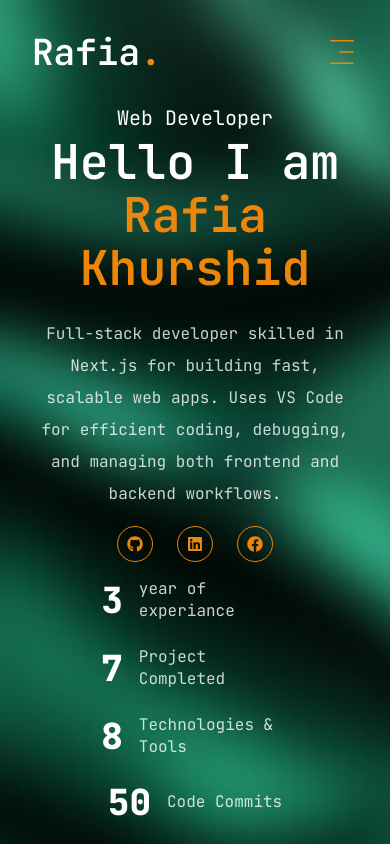
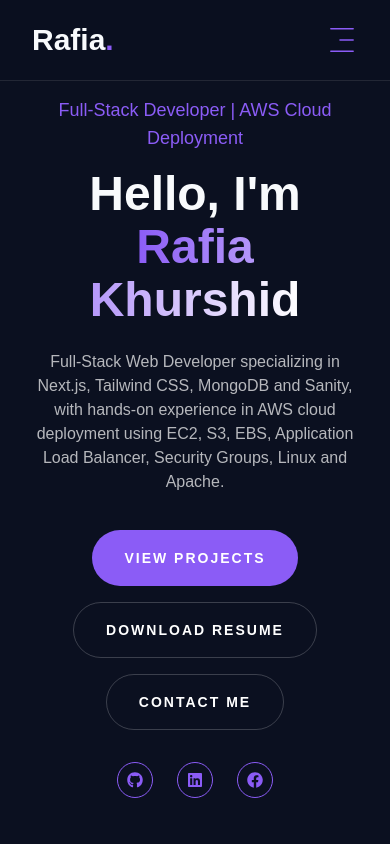
Before and after one commit to RafiaSuleman/PortfolioLatest, a Next.js app: page / in a window 390 px wide. Shown: the top 844 px of the page. Built offline with nearby package versions, Linux system fonts and the light colour scheme.

Commit message:
Portfolio layout change

```diff
--- a/src/app/globals.css
+++ b/src/app/globals.css
@@ -2,83 +2,76 @@
 @tailwind components;
 @tailwind utilities;
 
-@layer base {
-  :root {
-    --background: 0 0% 0%;
-    --foreground: 0 0% 100%;
-    --card: 0 0% 100%;
-    --card-foreground: 222.2 84% 4.9%;
-    --popover: 0 0% 100%;
-    --popover-foreground: 222.2 84% 4.9%;
-    --primary: 222.2 47.4% 11.2%;
-    --primary-foreground: 210 40% 98%;
-    --secondary: 210 40% 96.1%;
-    --secondary-foreground: 222.2 47.4% 11.2%;
-    --muted: 210 40% 96.1%;
-    --muted-foreground: 215.4 16.3% 46.9%;
-    --accent: 210 40% 96.1%;
-    --accent-foreground: 222.2 47.4% 11.2%;
-    --destructive: 0 84.2% 60.2%;
-    --destructive-foreground: 210 40% 98%;
-    --border: 214.3 31.8% 91.4%;
-    --input: 214.3 31.8% 91.4%;
-    --ring: 222.2 84% 4.9%;
-    --radius: 0.5rem;
-    --chart-1: 12 76% 61%;
-    --chart-2: 173 58% 39%;
-    --chart-3: 197 37% 24%;
-    --chart-4: 43 74% 66%;
-    --chart-5: 27 87% 67%;
-  }
+html {
+  scroll-behavior: smooth;
+  scroll-padding-top: 100px;
+}
 
-  .dark {
-    --background: 222.2 84% 4.9%;
-    --foreground: 210 40% 98%;
-    --card: 222.2 84% 4.9%;
-    --card-foreground: 210 40% 98%;
-    --popover: 222.2 84% 4.9%;
-    --popover-foreground: 210 40% 98%;
-    --primary: 210 40% 98%;
-    --primary-foreground: 222.2 47.4% 11.2%;
-    --secondary: 217.2 32.6% 17.5%;
-    --secondary-foreground: 210 40% 98%;
-    --muted: 217.2 32.6% 17.5%;
-    --muted-foreground: 215 20.2% 65.1%;
-    --accent: 217.2 32.6% 17.5%;
-    --accent-foreground: 210 40% 98%;
-    --destructive: 0 62.8% 30.6%;
-    --destructive-foreground: 210 40% 98%;
-    --border: 217.2 32.6% 17.5%;
-    --input: 217.2 32.6% 17.5%;
-    --ring: 212.7 26.8% 83.9%;
-    --chart-1: 220 70% 50%;
-    --chart-2: 160 60% 45%;
-    --chart-3: 30 80% 55%;
-    --chart-4: 280 65% 60%;
-    --chart-5: 340 75% 55%;
-  }
-
+body {
+  margin: 0;
+  padding: 0;
+  background: #0b1020;
+  color: #f8fafc;
+  font-family: Arial, Helvetica, sans-serif;
 }
 
 @layer base {
   * {
     @apply border-border;
   }
-  body {
-    @apply font-primary text-white leading-loose;
+
+  .h1 {
+    @apply text-[48px] xl:text-[80px] leading-[1.1] font-semibold;
   }
-  .h1 {
-    @apply text-[48px] xl:text-[80px] leading-[1.1] font-semibold
+
+  .h2 {
+    @apply text-[36px] xl:text-[48px] leading-[1.1] font-semibold;
   }
-  .h2 {
-    @apply text-[36px] xl:text-[48px] leading-[1.1] font-semibold
-  }.h3 {
-    @apply text-[20px] xl:text-[24px] leading-[1.1] font-semibold
+
+  .h3 {
+    @apply text-[20px] xl:text-[24px] leading-[1.1] font-semibold;
   }
+
+  .text-color {
+    color: #8b5cf6;
+  }
+
+  .bg-color {
+    background-color: #8b5cf6;
+  }
+
+  .border-color {
+    border-color: #8b5cf6;
+  }
+
   .text-outline-hover {
-    -webkit-text-stroke: 1px #F7AB4E
+    -webkit-text-stroke: 1px #8b5cf6;
   }
+
   .text-outline {
-    -webkit-text-stroke: 1px #ffffff
+    -webkit-text-stroke: 1px #ffffff;
   }
 }
+
+@layer components {
+  .section {
+    @apply min-h-screen w-full flex items-center py-20;
+  }
+
+  .section-title {
+    @apply text-4xl md:text-5xl font-bold mb-6;
+  }
+
+  .gradient-text {
+    background: linear-gradient(90deg, #8b5cf6, #ffffff);
+    -webkit-background-clip: text;
+    background-clip: text;
+    color: transparent;
+  }
+
+  .glass-card {
+    background: rgba(21, 29, 50, 0.85);
+    border: 1px solid rgba(139, 92, 246, 0.2);
+    backdrop-filter: blur(12px);
+  }
+}
--- a/src/app/layout.tsx
+++ b/src/app/layout.tsx
@@ -14,8 +14,8 @@ const JetBrainsMono = JetBrains_Mono({
   variable: "--font-JetBrainsMono",
 });
 export const metadata: Metadata = {
-  title: "Portfolio",
-  description: "Generated by create next app",
+  title: "Rafia Portfolio",
+  description: "Full-Stack Web Developer | Next.js | AWS cloud deployment",
 };
 export default function RootLayout({
   children,
@@ -25,10 +25,7 @@ export default function RootLayout({
   return (
     <html lang="en">
       <body className={JetBrainsMono.variable} >
-        <main className={cn(
-            " bg-[url('/Images/blur.png')] bg-cover ",
-
-          )} >
+        <main>
         <Header/>
          <StairTransition/>
         <PageTransition> {children}</PageTransition>
--- a/src/app/page.tsx
+++ b/src/app/page.tsx
@@ -1,32 +1,135 @@
-
-import Header from "@/components/header";
 import Social from "@/components/ui/social";
 import Stats from "@/components/ui/stats";
+import { Button } from "@/components/ui/button";
 export default function Home() {
   return (
-    <section className="h-full ">
+    <>
+      <section
+        id="home"
+        className="section min-h-screen pt-20 relative overflow-hidden mt-4"
+      >
+        <div className="container mx-auto">
+          <div className="flex flex-col items-center justify-center text-center">
+            <span className="text-lg md:text-xl text-color mb-4">
+              Full-Stack Developer | AWS Cloud Deployment
+            </span>
 
-      <div className="container mx-auto h-full">
-        <div className="flex flex-col xl:flex-row items-center justify-center xl:pt-8 xl:pb-10 ">
-          <div className="text-center">
-            <span className="text-xl">Web Developer</span>
             <h1 className="h1 mb-6">
-              Hello I am <br />{" "}
-              <span className="text-color">Rafia Khurshid</span>
+              Hello, I&apos;m <br />
+              <span className="gradient-text">Rafia Khurshid</span>
             </h1>
-            <p className="max-w-[500px] mb-9 flex justify-center items-center text-white/80 mx-auto">
-            Full-stack developer skilled in Next.js for building fast, scalable web apps. Uses VS Code for efficient coding, debugging, and managing both frontend and backend workflows.
+
+            <p className="max-w-[700px] mb-9 text-white/70 text-base md:text-lg">
+              Full-Stack Web Developer specializing in Next.js, Tailwind CSS,
+              MongoDB and Sanity, with hands-on experience in AWS cloud
+              deployment using EC2, S3, EBS, Application Load Balancer, Security
+              Groups, Linux and Apache.
             </p>
-              <div className=" -mt-5 flex justify-center items-center">
-                <Social
-                  containerStyles=" flex gap-6"
-                  iconStyles="w-9 h-9 border border-color rounded-full flex justify-center items-center text-color text-base hover:bg-[#02110C] hover:text-primary hover:transition-all duration-500"
-                />
+
+            <div className="flex flex-col  sm:flex-row gap-4 mb-8">
+              <a href="#projects">
+                <Button size="lg">View Projects</Button>
+              </a>
+
+              <a href="/resume.pdf" download>
+                <Button variant="outline" size="lg">
+                  Download Resume
+                </Button>
+              </a>
+
+              <a href="#contact">
+                <Button variant="outline" size="lg">
+                  Contact Me
+                </Button>
+              </a>
+            </div>
+
+            <Social
+              containerStyles="flex gap-6"
+              iconStyles="w-9 h-9 border border-color rounded-full flex justify-center items-center text-color text-base hover:bg-color hover:text-white transition-all duration-300"
+            />
+          </div>
+
+          <Stats />
+        </div>
+      </section>
+
+      <section id="about" className="section">
+        <div className="container mx-auto text-center">
+          <h2 className="section-title">
+            About <span className="gradient-text">Me</span>
+          </h2>
+
+          <p className="max-w-3xl mx-auto text-white/70 leading-loose">
+            I&apos;m a Full-Stack Web Developer focused on creating modern,
+            responsive and user-friendly websites using Next.js and modern web
+            technologies. I also have hands-on AWS cloud deployment experience
+            through practical projects and training.
+          </p>
+        </div>
+      </section>
+
+      <section id="skills" className="section">
+        <div className="container mx-auto text-center">
+          <h2 className="section-title">
+            My <span className="gradient-text">Skills</span>
+          </h2>
+
+          <div className="grid grid-cols-1 md:grid-cols-3 gap-6 mt-10">
+            <div className="glass-card rounded-2xl p-6">
+              <h3 className="h3 text-color mb-4">Frontend</h3>
+              <p className="text-white/70">
+                HTML, CSS, JavaScript, React, Next.js, Tailwind CSS
+              </p>
+            </div>
+
+            <div className="glass-card rounded-2xl p-6">
+              <h3 className="h3 text-color mb-4">Backend & Database</h3>
+              <p className="text-white/70">
+                Node.js, Prisma, MongoDB, Sanity, API Integration
+              </p>
+            </div>
+
+            <div className="glass-card rounded-2xl p-6">
+              <h3 className="h3 text-color mb-4">Cloud & Infrastructure</h3>
+              <p className="text-white/70">
+                AWS EC2, ALB, S3, EBS, Security Groups, Linux, Apache
+              </p>
             </div>
           </div>
         </div>
-        <Stats />
-      </div>
-    </section>
+      </section>
+
+      <section id="projects" className="section">
+        <div className="container mx-auto text-center">
+          <h2 className="section-title">
+            Featured <span className="gradient-text">Projects</span>
+          </h2>
+
+          <p className="text-white/70">
+            My web development and AWS cloud projects.
+          </p>
+        </div>
+      </section>
+
+      <section id="contact" className="section">
+        <div className="container mx-auto text-center">
+          <h2 className="section-title">
+            Let&apos;s <span className="gradient-text">Work Together</span>
+          </h2>
+
+          <p className="text-white/70 mb-8">
+            Have a project in mind? Feel free to get in touch.
+          </p>
+
+          <a
+            href="mailto:your-email@example.com"
+            className="inline-block px-6 py-3 rounded-lg bg-color text-white hover:bg-[#7c3aed] transition-all"
+          >
+            Contact Me
+          </a>
+        </div>
+      </section>
+    </>
   );
 }
--- a/src/components/header.tsx
+++ b/src/components/header.tsx
@@ -1,25 +1,34 @@
+"use client";
+
 import React from "react";
 import Link from "next/link";
 import Navbar from "./navbar";
 import { Button } from "./ui/button";
 import MobileNav from "./ui/mobilenav";
+
 const Header = () => {
   return (
-    <header className="py-8 xl:py-12 text-white z-50">
-    <div className=" container mx-auto flex justify-between items-center">
-      <Link href="/">
-        <h1 className=" text-4xl font-semibold">
+    <header className="fixed top-0 left-0 w-full z-50 bg-[#0B1020]/80 backdrop-blur-md border-b border-white/10">
+      <div className="container mx-auto flex justify-between items-center h-20">
+        <Link href="#home">
+          <h1 className="text-3xl font-semibold">
             Rafia<span className="text-color">.</span>
           </h1>
         </Link>
 
-      <div className="hidden xl:flex gap-8 items-center ">
+        <div className="hidden xl:flex gap-8 items-center">
           <Navbar />
-        <Link href="/contact">
-          <Button className="flex items-center bg-color text-white hover:bg-[#f7ab4e]">Hire me</Button>
+
+          <Link href="#contact">
+            <Button className="bg-color text-white hover:bg-[#7c3aed]">
+              Hire Me
+            </Button>
           </Link>
         </div>
-      <div className="xl:hidden"><MobileNav/></div>
+
+        <div className="xl:hidden">
+          <MobileNav />
+        </div>
       </div>
     </header>
   );
--- a/src/components/navbar.tsx
+++ b/src/components/navbar.tsx
@@ -1,39 +1,27 @@
 "use client";
+
 import React from "react";
 import Link from "next/link";
-import { usePathname } from "next/navigation";
+
+const links = [
+  { name: "Home", path: "#home" },
+  { name: "About", path: "#about" },
+  { name: "Skills", path: "#skills" },
+  { name: "Projects", path: "#projects" },
+  { name: "Contact", path: "#contact" },
+];
+
 const Navbar = () => {
-  const Links = [
-    {
-      name: "Home",
-      path: "/",
-    },
-
-    {
-      name: "Resume",
-      path: "/resume",
-    },
-    {
-      name: "Work",
-      path: "/work",
-    },
-
-  ];
-  const PathName = usePathname();
   return (
     <nav className="flex gap-8">
-      {Links.map((link, index) => (
-       <>
-          <Link
-          key={index}
-            href={link.path}
-            className={`${
-              link.path === PathName &&
-              " border-b-2 border-color bg-color px-1 rounded-md"
-            } capatilize font-medium transition-all`}>
-            {link.name}
-          </Link>
-          </>
+      {links.map((link) => (
+        <Link
+          href={link.path}
+          key={link.name}
+          className="capitalize font-medium text-white/80 hover:text-color transition-all duration-300"
+        >
+          {link.name}
+        </Link>
       ))}
     </nav>
   );
--- a/src/components/ui/button.tsx
+++ b/src/components/ui/button.tsx
@@ -1,50 +1,51 @@
-import * as React from "react"
-import { Slot } from "@radix-ui/react-slot"
-import { cva, type VariantProps } from "class-variance-authority"
+import * as React from "react";
+import { Slot } from "@radix-ui/react-slot";
+import { cva, type VariantProps } from "class-variance-authority";
 
-import { cn } from "@/lib/utils"
+import { cn } from "@/lib/utils";
 
 const buttonVariants = cva(
-  "inline-flex item-center justify-center whitespace-nowrap rounded-full text-base font-semibold ring-offset-white transition-colors",
+  "inline-flex items-center justify-center whitespace-nowrap rounded-full text-base font-semibold ring-offset-white transition-colors",
   {
     variants: {
       variant: {
-        default: "bg-accent text-primary hover:bg-accent-hover",
-        primary:'bg-primary text-white',
-        outline:'border border-accent bg-transparent text-accent hover:bg-accent-hover hover:text-primary'
+        default: "bg-[#8B5CF6] text-white ",
+        primary: "bg-[#8B5CF6] text-white hover:bg-[#7C3AED]",
+        outline:
+          "border border-white/20 bg-transparent text-white hover:bg-[#8B5CF6] hover:border-[#8B5CF6]",
       },
       size: {
         default: "h-[44px] px-6",
         sm: "h-[48px]  px-6",
         lg: "h-[56px] px-8 text-sm uppercase tracking-[2px]",
-
       },
     },
     defaultVariants: {
       variant: "default",
       size: "default",
     },
-  }
-)
+  },
+);
 
 export interface ButtonProps
-  extends React.ButtonHTMLAttributes<HTMLButtonElement>,
+  extends
+    React.ButtonHTMLAttributes<HTMLButtonElement>,
     VariantProps<typeof buttonVariants> {
-  asChild?: boolean
+  asChild?: boolean;
 }
 
 const Button = React.forwardRef<HTMLButtonElement, ButtonProps>(
   ({ className, variant, size, asChild = false, ...props }, ref) => {
-    const Comp = asChild ? Slot : "button"
+    const Comp = asChild ? Slot : "button";
     return (
       <Comp
         className={cn(buttonVariants({ variant, size, className }))}
         ref={ref}
         {...props}
       />
-    )
-  }
-)
-Button.displayName = "Button"
+    );
+  },
+);
+Button.displayName = "Button";
 
-export { Button, buttonVariants }
+export { Button, buttonVariants };
--- a/src/components/ui/mobilenav.tsx
+++ b/src/components/ui/mobilenav.tsx
@@ -1,55 +1,48 @@
-'use client'
-import React from 'react'
-import { usePathname } from 'next/navigation'
-import Link from 'next/link'
-import {
-    Sheet,
-    SheetContent,
+"use client";
 
-    SheetTrigger,
-  } from "@/components/ui/sheet"
-import {CiMenuFries} from 'react-icons/ci'
+import React from "react";
+import Link from "next/link";
+import { Sheet, SheetContent, SheetTrigger } from "@/components/ui/sheet";
+import { CiMenuFries } from "react-icons/ci";
 
 const links = [
-    {
-        name:'home',
-        path:'/'
-    },
+  { name: "Home", path: "#home" },
+  { name: "About", path: "#about" },
+  { name: "Skills", path: "#skills" },
+  { name: "Projects", path: "#projects" },
+  { name: "Contact", path: "#contact" },
+];
 
-    {
-        name:'Resume',
-        path:'/resume'
-    },
-    {
-        name:'work',
-        path:'/work',
-    },
-]
 const MobileNav = () => {
-    const pathname = usePathname();
   return (
     <Sheet>
       <SheetTrigger className="flex justify-center items-center">
-           <CiMenuFries className="text-[32px] text-color"/>
+        <CiMenuFries className="text-[32px] text-color" />
       </SheetTrigger>
-        <SheetContent className='flex flex-col'>
-            <div className='mb-[60px] text-center text-2xl'>
-                <Link href='/'>
-                <h1 className='text-4xl font-semibold'>Rafia<span className='text-color'>.</span></h1>
+
+      <SheetContent className="flex flex-col">
+        <div className="mb-[60px] text-center text-2xl">
+          <Link href="#home">
+            <h1 className="text-4xl font-semibold">
+              Rafia<span className="text-color">.</span>
+            </h1>
           </Link>
         </div>
-            <nav  className='flex flex-col justify-center items-center gap-8'>
-                {links.map((link,index)=>{
-                    return(
-                        <Link href={link.path} key={index} className={`${link.path===pathname &&" border-b-2 bg-color border-color"} "text-xl capitalize hover:text-color transition-all`}>
+
+        <nav className="flex flex-col justify-center items-center gap-8">
+          {links.map((link, index) => (
+            <Link
+              href={link.path}
+              key={index}
+              className="text-xl capitalize hover:text-color transition-all"
+            >
               {link.name}
             </Link>
-                    );
-                })}
+          ))}
         </nav>
       </SheetContent>
     </Sheet>
-  )
-}
+  );
+};
 
-export default MobileNav
+export default MobileNav;
--- a/src/components/ui/stats.tsx
+++ b/src/components/ui/stats.tsx
@@ -1,44 +1,47 @@
 "use client";
-import { Section } from "lucide-react";
+
 import React from "react";
 import CountUp from "react-countup";
 
 const stats = [
   {
     num: 3,
-    text: "year of experiance",
+    text: "Years Learning & Building",
   },
   {
-    num: 7,
-    text: "Project Completed",
+    num: 20,
+    text: "Projects Completed",
   },
   {
-    num: 8,
+    num: 10,
     text: "Technologies & Tools",
   },
   {
-    num: 50,
-    text: "Code Commits",
+    num: 1,
+    text: "AWS Cloud Project",
   },
 ];
+
 const Stats = () => {
   return (
-    <section className="pt-4 pb-12 xl:pt-0 xl:pb-0">
+    <section className="pt-12">
       <div className="container mx-auto">
-        <div className="flex flex-wrap gap-6 max-w-[80vw] mx-auto xl:max-w-none">
-          {stats.map((item, index) => {
-            return (
-              <div className="flex-1 flex gap-4 items-center justify-center xl:justify-start" key={index}>
-                <CountUp
-                  end={item.num}
-                  duration={5}
-                  delay={2}
-                  className="text-4xl xl:text-6xl font-extrabold"
-                />
-                <p className={`${item.text.length <15 ? "max-w-[150px]": "max-w-[150px]"} leading-snug text-white/80`}>{item.text}</p>
-              </div>
-            );
-          })}
+        <div className="grid grid-cols-2 xl:grid-cols-4 gap-8">
+          {stats.map((item, index) => (
+            <div
+              key={index}
+              className="flex flex-col items-center text-center"
+            >
+              <CountUp
+                end={item.num}
+                duration={3}
+                className="text-4xl xl:text-5xl font-extrabold gradient-text"
+              />
+              <p className="mt-2 text-sm text-white/60 max-w-[150px]">
+                {item.text}
+              </p>
+            </div>
+          ))}
         </div>
       </div>
     </section>
--- a/tailwind.config.ts
+++ b/tailwind.config.ts
@@ -1,67 +1,78 @@
-import type { Config } from "tailwindcss"
+import type { Config } from "tailwindcss";
 
 const config = {
   darkMode: ["class"],
   content: [
-    './pages/**/*.{ts,tsx}',
-    './components/**/*.{ts,tsx}',
-    './app/**/*.{ts,tsx}',
-    './src/**/*.{ts,tsx}',
-	],
+    "./pages/**/*.{ts,tsx}",
+    "./components/**/*.{ts,tsx}",
+    "./app/**/*.{ts,tsx}",
+    "./src/**/*.{ts,tsx}",
+  ],
   prefix: "",
   theme: {
     container: {
       center: true,
       padding: "2rem",
       screens: {
-       sm:'640px',
-       md:'768px',
-       lg:'960px',
-       xl:'1200px',
+        sm: "640px",
+        md: "768px",
+        lg: "960px",
+        xl: "1200px",
       },
     },
+
     extend: {
-      fontFamily:{
-        primary: ['var(--font-JetBrainsMono)']
+      fontFamily: {
+        primary: ["var(--font-JetBrainsMono)"],
       },
+
       colors: {
         border: "hsl(var(--border))",
         input: "hsl(var(--input))",
         ring: "hsl(var(--ring))",
-        background: "hsl(var(--background))",
-        foreground: "hsl(var(--foreground))",
-       primary:'#2f876c',
-        color:'#ED8609',
-        accent:{
-          DEFAULT:'#eb70f1',
-          hover:'#f996ff',
+        background: "#0B1020",
+        foreground: "#F8FAFC",
+
+        primary: "#8B5CF6",
+        color: "#8B5CF6",
+
+        accent: {
+          DEFAULT: "#38BDF8",
+          hover: "#60A5FA",
         },
+
         secondary: {
-          DEFAULT: "hsl(var(--secondary))",
-          foreground: "hsl(var(--secondary-foreground))",
+          DEFAULT: "#151D32",
+          foreground: "#F8FAFC",
         },
+
+        muted: {
+          DEFAULT: "#151D32",
+          foreground: "#94A3B8",
+        },
+
+        card: {
+          DEFAULT: "#151D32",
+          foreground: "#F8FAFC",
+        },
+
+        popover: {
+          DEFAULT: "#151D32",
+          foreground: "#F8FAFC",
+        },
+
         destructive: {
-          DEFAULT: "hsl(var(--destructive))",
-          foreground: "hsl(var(--destructive-foreground))",
-        },
-        muted: {
-          DEFAULT: "hsl(var(--muted))",
-          foreground: "hsl(var(--muted-foreground))",
-        },
-        popover: {
-          DEFAULT: "hsl(var(--popover))",
-          foreground: "hsl(var(--popover-foreground))",
-        },
-        card: {
-          DEFAULT: "hsl(var(--card))",
-          foreground: "hsl(var(--card-foreground))",
+          DEFAULT: "#EF4444",
+          foreground: "#F8FAFC",
         },
       },
+
       borderRadius: {
         lg: "var(--radius)",
         md: "calc(var(--radius) - 2px)",
         sm: "calc(var(--radius) - 4px)",
       },
+
       keyframes: {
         "accordion-down": {
           from: { height: "0" },
@@ -71,14 +82,21 @@ const config = {
           from: { height: "var(--radix-accordion-content-height)" },
           to: { height: "0" },
         },
+        float: {
+          "0%, 100%": { transform: "translateY(0)" },
+          "50%": { transform: "translateY(-10px)" },
+        },
       },
+
       animation: {
         "accordion-down": "accordion-down 0.2s ease-out",
         "accordion-up": "accordion-up 0.2s ease-out",
+        float: "float 4s ease-in-out infinite",
       },
     },
   },
+
   plugins: [require("tailwindcss-animate")],
-} satisfies Config
+} satisfies Config;
 
-export default config
+export default config;
```
Also changed, not shown: 1 other file (tests, documents, lock files or other folders). Lines whose indentation alone changed are shown as unchanged.
